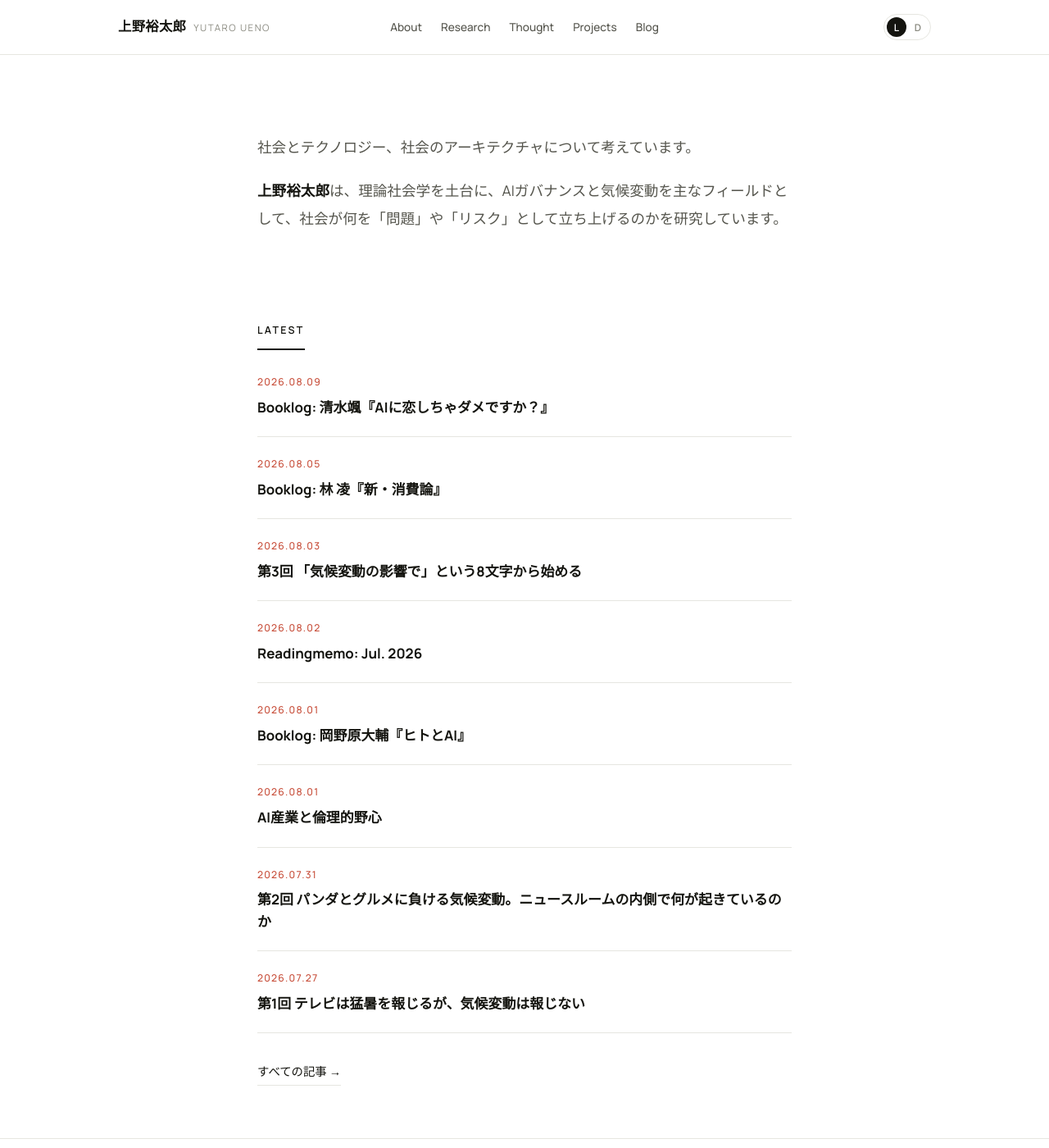
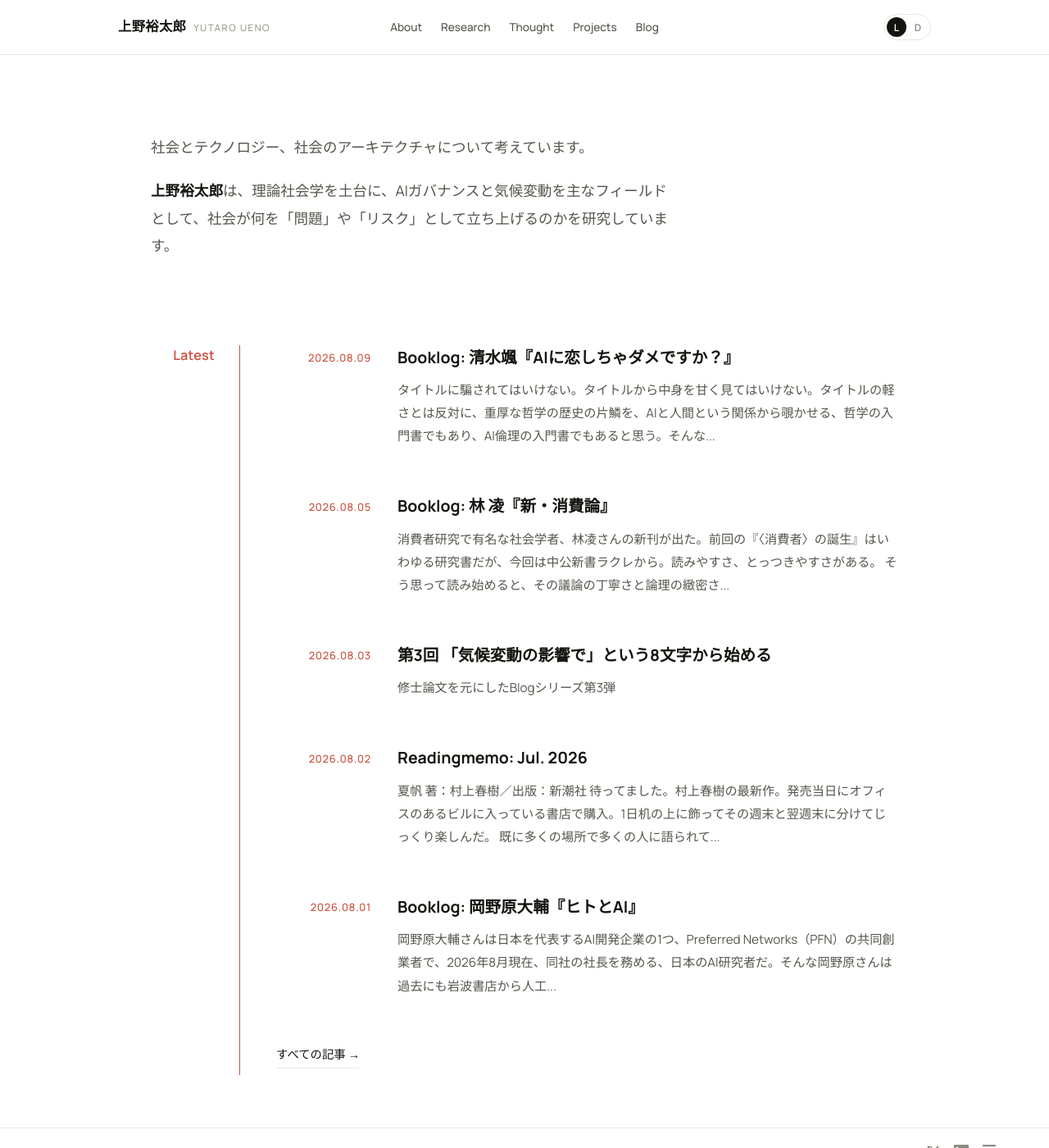
Before and after one commit to yutaro0518/website, a Jekyll site: the page built from index.html, in a window 1280 px wide and 1400 px high. Shown: the whole window at 82% size. Built offline with Jekyll 4.4.1, drawn with Linux system fonts in a browser that asks for light colours.

Commit message:
Latest 一覧を「ラベル｜縦罫｜日付｜タイトル＋抜粋」の構成に
日付を上に積む形から、左にセクションラベル、縦罫を挟んで日付、
その右にタイトルと抜粋を置く4カラム構成へ変更。

- _layouts/home.html: 抜粋を追加。excerpt があればそれを使い、
  無ければ本文から自動生成（markdownify → strip_html → truncate）
  1件あたりが縦に長くなるため表示は8件から5件に
- style.css: .home-posts を grid 化し、縦罫はアクセント色の
  border-left で表現。項目間の横罫は廃し余白で区切る
  4カラムだと 780px では窮屈なため .home を 1040px に拡張。
  代わりに紹介文と抜粋に max-width を設けて行長を抑えた
- 680px 以下では縦罫と日付カラムをやめ、日付をタイトルの上に積む
- _config.yml: asset_version 14

記事27本中16本に excerpt が無いため自動生成のフォールバックが要る。
実際の書き出しを確認したところ読める品質だった。

検証: 実データで静的プレビューを組み、デスクトップ幅（4カラム）と
モバイル幅（積み上げ）の両方を目視確認。

Co-Authored-By: Claude Sonnet 5 <noreply@anthropic.com>

```diff
--- a/_config.yml
+++ b/_config.yml
@@ -13,7 +13,7 @@ plugins:
   - jekyll-redirect-from   # 統合で消えた /bio/ を /about/ へ301転送（SEO維持）
 
 # アセットのキャッシュ更新用（style.css?v= に使う）。CSSを変えたら数字を上げる
-asset_version: 13
+asset_version: 14
 
 # トップの顔写真（任意）。画像を置いてパスを書くと表示される。未設定なら文章のみ
 # portrait: /images/portrait.jpg
--- a/_layouts/home.html
+++ b/_layouts/home.html
@@ -12,16 +12,21 @@ layout: default
 
     <section class="home-posts">
       <h2 class="home-posts__label">Latest</h2>
+      <div class="home-posts__body">
         <ul class="post-feed">
 {% assign recent = site.pages | where_exp: "p", "p.date" | sort: "date" | reverse %}
-{% for p in recent limit: 8 %}{% assign link = p.url | remove: '.html' | relative_url %}        <li class="post-feed__item">
+{% for p in recent limit: 5 %}{% assign link = p.url | remove: '.html' | relative_url %}{% if p.excerpt %}{% assign ex = p.excerpt %}{% else %}{% assign ex = p.content | markdownify | strip_html | normalize_whitespace | truncate: 110 %}{% endif %}          <li class="post-feed__item">
             <a href="{{ link }}">
               <span class="post-feed__date">{{ p.date | date: "%Y.%m.%d" }}</span>
+              <span class="post-feed__text">
                 <span class="post-feed__ttl">{{ p.title }}</span>
+                <span class="post-feed__ex">{{ ex }}</span>
+              </span>
             </a>
           </li>
-{% endfor %}      </ul>
+{% endfor %}        </ul>
         <a class="home-posts__more" href="{{ '/blog/' | relative_url }}">すべての記事<span aria-hidden="true"> →</span></a>
+      </div>
     </section>
   </main>
 
--- a/style.css
+++ b/style.css
@@ -196,7 +196,7 @@ strong { color: var(--accent); font-weight: 600; }
 
 /* ===== Home: intro（写真＋短い紹介） ===== */
 .home {
-  max-width: 780px;
+  max-width: 1040px;
   margin: 0 auto;
   padding: clamp(52px, 8vw, 96px) var(--pad) clamp(40px, 6vw, 64px);
 }
@@ -214,6 +214,7 @@ strong { color: var(--accent); font-weight: 600; }
   object-fit: cover;
   filter: grayscale(1);
 }
+.home-intro__text { max-width: 40em; }  /* 本文が長くなりすぎないように */
 .home-intro__text > p {
   margin: 0 0 20px;
   color: var(--ink-soft);
@@ -223,47 +224,64 @@ strong { color: var(--accent); font-weight: 600; }
 .home-intro__text > p:last-child { margin-bottom: 0; }
 .home-intro__text strong { color: var(--ink); font-weight: 700; }
 
-/* ===== Home: 記事リスト ===== */
+/* ===== Home: 記事リスト（ラベル｜縦罫｜日付｜本文 の4カラム） ===== */
+.home-posts {
+  display: grid;
+  grid-template-columns: minmax(0, 108px) 1fr;
+}
 .home-posts__label {
+  text-align: right;
+  padding-right: clamp(16px, 3vw, 30px);
   font-family: var(--font-en);
-  font-size: .78rem;
+  font-size: 1.02rem;
   font-weight: 600;
-  letter-spacing: .18em;
-  text-transform: uppercase;
-  color: var(--ink);
-  padding-bottom: 10px;
-  border-bottom: 2px solid var(--ink);
-  display: inline-block;
-  margin-bottom: 6px;
+  letter-spacing: .01em;
+  color: var(--accent);
+  line-height: 1.5;
+}
+/* 縦罫はリスト全体の高さに伸びる */
+.home-posts__body {
+  border-left: 1px solid var(--accent);
+  padding-left: clamp(20px, 4vw, 44px);
+  padding-bottom: 8px;
 }
 .post-feed { list-style: none; margin: 0; padding: 0; }
-.post-feed__item { border-bottom: 1px solid var(--line); }
+.post-feed__item + .post-feed__item { margin-top: clamp(38px, 5vw, 56px); }
 .post-feed__item > a {
-  display: block;
-  padding: 22px 0;
+  display: grid;
+  grid-template-columns: minmax(0, 116px) 1fr;
+  gap: 0 clamp(16px, 3vw, 32px);
   text-decoration: none;
   transition: opacity .2s;
 }
 .post-feed__item > a:hover { opacity: .62; }
 .post-feed__date {
-  display: block;
+  text-align: right;
   font-family: var(--font-en);
-  font-size: .76rem;
+  font-size: .8rem;
   font-weight: 500;
-  letter-spacing: .1em;
+  letter-spacing: .06em;
   color: var(--accent);
-  margin-bottom: 7px;
+  padding-top: .35em;   /* タイトルのベースラインに合わせる */
 }
 .post-feed__ttl {
   display: block;
-  font-size: 1.06rem;
+  font-size: clamp(1.06rem, 1.7vw, 1.22rem);
   font-weight: 700;
-  line-height: 1.55;
+  line-height: 1.5;
   color: var(--ink);
+}
+.post-feed__ex {
+  display: block;
+  max-width: 42em;
+  margin-top: 12px;
+  font-size: .95rem;
+  line-height: 1.85;
+  color: var(--ink-soft);
 }
 .home-posts__more {
   display: inline-block;
-  margin-top: 34px;
+  margin-top: clamp(38px, 5vw, 56px);
   font-size: .9rem;
   color: var(--ink);
   text-decoration: none;
@@ -272,6 +290,19 @@ strong { color: var(--accent); font-weight: 600; }
   transition: border-color .2s;
 }
 .home-posts__more:hover { border-color: var(--ink); }
+
+/* 狭い画面では縦罫と日付カラムをやめ、日付をタイトルの上に積む */
+@media (max-width: 680px) {
+  .home-posts { grid-template-columns: 1fr; }
+  .home-posts__label {
+    text-align: left;
+    padding-right: 0;
+    margin-bottom: 18px;
+  }
+  .home-posts__body { border-left: none; padding-left: 0; }
+  .post-feed__item > a { grid-template-columns: 1fr; gap: 0; }
+  .post-feed__date { text-align: left; padding-top: 0; margin-bottom: 7px; }
+}
 
 /* 旧ヒーローで使っていたSNSアイコン列は、フッターで引き続き使用 */
 .hf-social { display: flex; align-items: center; gap: 16px; }
```
Lines whose indentation alone changed are shown as unchanged.
